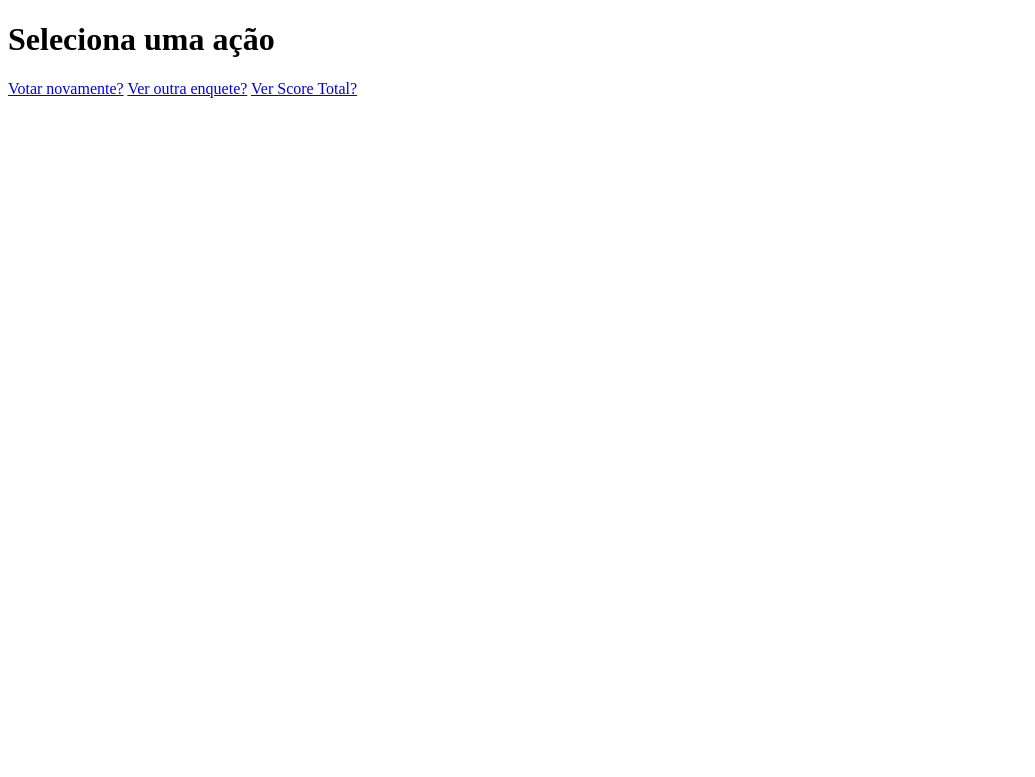
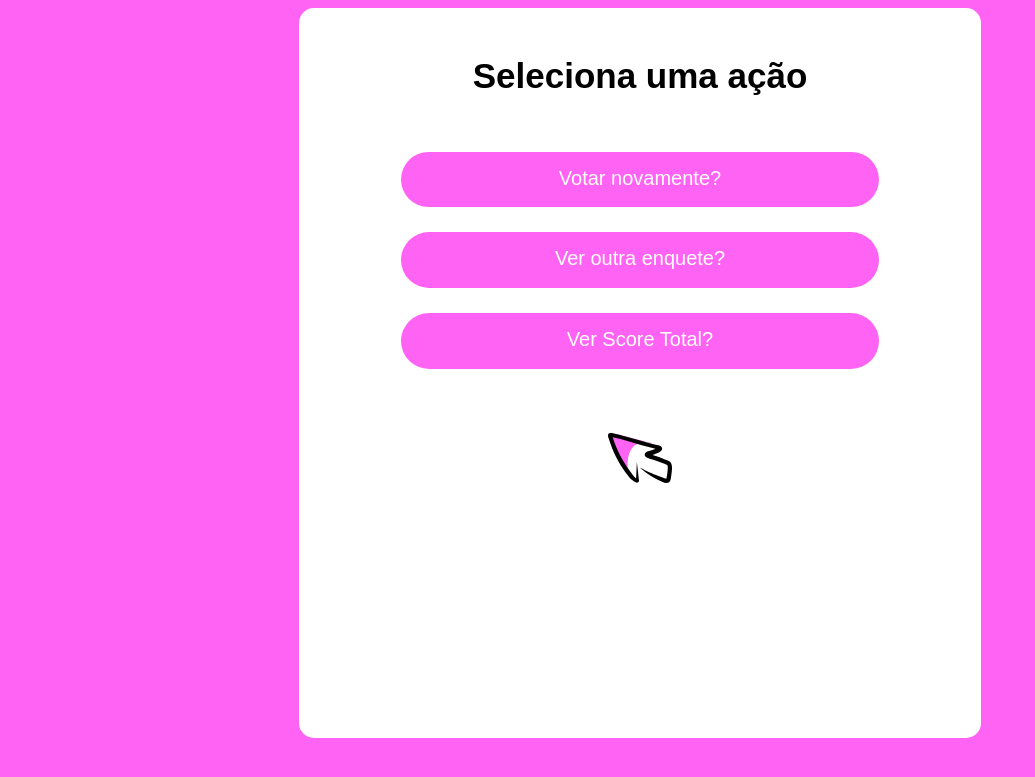
Before and after one commit to leticia-perotti/django, a Django app: page /polls/1/results/ in a window 1280 px wide. Shown: the top 777 px of the page, without its empty margins (0-1035 px from the left). Run offline with Django 3.2, Linux system fonts and the light colour scheme.

Commit message:
front end results

```diff
--- /dev/null
+++ b/mysite/static/css/results.css
@@ -0,0 +1,46 @@
+.body{
+    background-color: #FF63F4;
+}
+
+.content{
+    align-items: center;
+    background-color: #fff;
+    width: 50%;
+    height: 85vh;
+    margin:auto;
+    padding: 25px;
+    border-radius: 15px;
+    font-family: 'Poppins', sans-serif;
+    display: flex;
+    flex-direction: column;
+}
+
+h1{
+    font-size: 35px;
+}
+.botoes{
+    display: flex;
+    flex-direction: column;
+    gap: 25px;
+}
+.button{
+    background-color: #FF63F4;
+    height: 2vw;
+    width: 35vw;
+    border-radius: 30px;
+    cursor: pointer;
+    text-decoration: none;
+    color: #fff;
+    padding: 15px;
+    font-size: 20px;
+
+    display: flex;
+    flex-direction: row;
+    justify-content: center;
+
+}
+
+.imagem{
+    margin: 5vw;
+    width: 5vw;
+}
--- a/mysite/static/css/vote.css
+++ b/mysite/static/css/vote.css
@@ -47,4 +47,5 @@
     color: #fff;
     font-size: 15px;
     cursor: pointer;
+
 }
--- a/mysite/template/polls/results.html
+++ b/mysite/template/polls/results.html
@@ -1,12 +1,17 @@
+{% load static %}
 <!DOCTYPE html>
 <html lang="en">
 <head>
     <meta charset="UTF-8">
     <meta http-equiv="X-UA-Compatible" content="IE=edge">
     <meta name="viewport" content="width=device-width, initial-scale=1.0">
-    <title>Resultados da Enquete</title>
+    <title>Ações</title>
+    <link rel="stylesheet" type="text/css" href="{% static '/css/results.css' %}" />
 </head>
-<body>
+<body class="body">
+    <div class="content">
+
+
         <h1>Seleciona uma ação</h1>
 
         <ul>
@@ -15,8 +20,13 @@
             {% endfor %}
         </ul>
 
-    <a href="{% url 'polls:vote' question.id %}">Votar novamente?</a>
-    <a href="{% url 'polls:index' %}">Ver outra enquete?</a>
-    <a href="{% url 'polls:overall_score' %}">Ver Score Total?</a>
+        <div class="botoes">
+            <a href="{% url 'polls:vote' question.id %}" class="button">Votar novamente?</a>
+            <a href="{% url 'polls:index' %}" class="button">Ver outra enquete?</a>
+            <a href="{% url 'polls:overall_score' %}" class="button">Ver Score Total?</a>
+         </div>
+
+         <img src="{%static '/img/think.svg' %}" alt='pessoa votando' class="imagem"/>
+</div>
 </body>
 </html>
```
Also changed, not shown: mysite/db.sqlite3, mysite/static/img/pensando.png (added), mysite/static/img/think.svg (added). Lines whose indentation alone changed are shown as unchanged.
